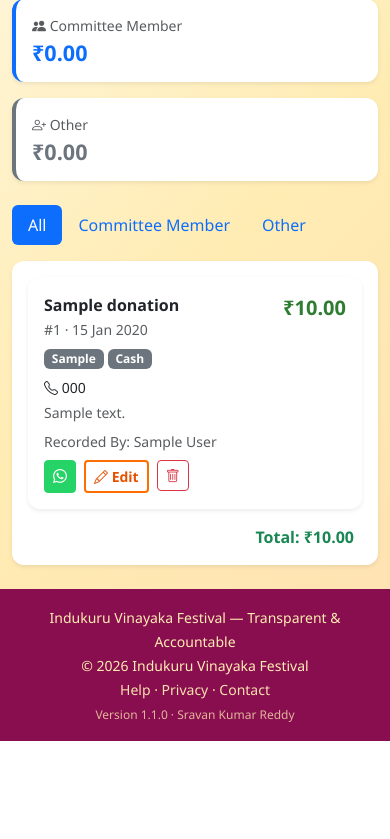
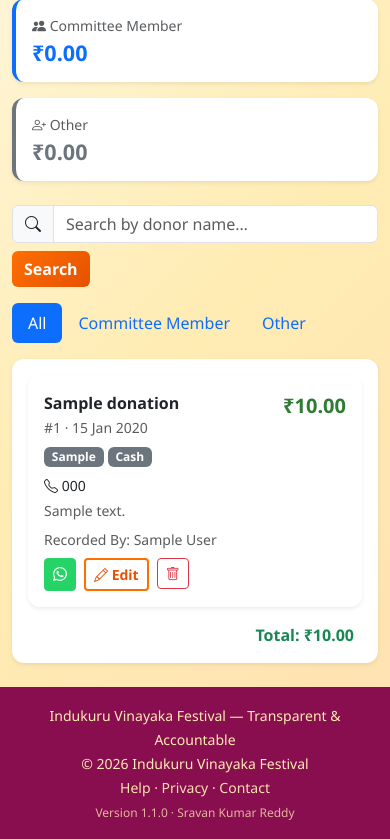
Before and after one commit to sravan123-456/my-project, a Flask app: page /donations/ in a window 390 px wide. Shown: the part 181-1020 px from the top of the page. Before the commit the page ends 922 px from the top, so only its background shows below. Run offline with Flask 3, Linux system fonts and the light colour scheme; a user stored in the database is signed in; tables that the repository leaves empty hold one stand-in row (values such as "Sample post"); some libraries are stand-ins or nearby versions.

Commit message:
Add donor search, optional phone, and admin user avatars.
Donations list supports name search with filter preservation. Phone is optional on donation forms. Admin users page shows profile photos beside names.

Co-authored-by: Cursor <cursoragent@cursor.com>

```diff
--- a/app/forms.py
+++ b/app/forms.py
@@ -127,7 +127,8 @@ class DonationForm(FlaskForm):
         "UPI Transaction ID (optional)", validators=[Optional(), Length(max=100)]
     )
     phone = StringField(
-        "Phone", validators=[DataRequired(), Length(min=10, max=20, message="Enter a valid mobile number.")]
+        "Phone (optional)",
+        validators=[Optional(), Length(min=10, max=20, message="Enter a valid mobile number.")],
     )
     notes = TextAreaField("Notes (optional)", validators=[Optional(), Length(max=500)])
     donation_date = DateField("Date", validators=[DataRequired()], format="%Y-%m-%d")
--- a/app/i18n.py
+++ b/app/i18n.py
@@ -131,6 +131,7 @@ MESSAGES = {
         "gallery.empty_year": "No photos for {year} yet.",
         "common.save": "Save",
         "common.cancel": "Cancel",
+        "common.clear": "Clear",
         "common.edit": "Edit",
         "common.delete": "Delete",
         "common.actions": "Actions",
@@ -177,6 +178,11 @@ MESSAGES = {
         "donations.whatsapp_title": "Send Telugu thank-you on WhatsApp",
         "donations.cash": "Cash",
         "donations.upi": "UPI",
+        "donations.search": "Search",
+        "donations.search_placeholder": "Search by donor name…",
+        "donations.search_empty": "No donations found for \"{query}\".",
+        "donations.phone_optional": "Phone (optional)",
+        "donations.phone_placeholder": "10-digit mobile for WhatsApp thank you",
         "expenses.title": "Expenses",
         "expenses.add": "Add Expense",
         "expenses.empty": "No expenses recorded yet.",
@@ -372,6 +378,7 @@ MESSAGES = {
         "gallery.empty_year": "{year} కోసం ఇంకా ఫోటోలు లేవు.",
         "common.save": "సేవ్",
         "common.cancel": "రద్దు",
+        "common.clear": "తొలగించు",
         "common.edit": "సవరించు",
         "common.delete": "తొలగించు",
         "common.actions": "చర్యలు",
@@ -418,6 +425,11 @@ MESSAGES = {
         "donations.whatsapp_title": "WhatsApp లో తెలుగు ధన్యవాద సందేశం పంపండి",
         "donations.cash": "నగదు",
         "donations.upi": "UPI",
+        "donations.search": "వెతకండి",
+        "donations.search_placeholder": "దాత పేరుతో వెతకండి…",
+        "donations.search_empty": "\"{query}\" కోసం దానాలు కనుగొనబడలేదు.",
+        "donations.phone_optional": "ఫోన్ (ఐచ్ఛికం)",
+        "donations.phone_placeholder": "WhatsApp ధన్యవాదానికి 10 అంకెల మొబైల్",
         "expenses.title": "ఖర్చులు",
         "expenses.add": "ఖర్చు జోడించు",
         "expenses.empty": "ఇంకా ఖర్చులు నమోదు కాలేదు.",
@@ -621,6 +633,7 @@ MESSAGES = {
         "gallery.empty_year": "{year} के लिए अभी कोई फोटो नहीं।",
         "common.save": "सहेजें",
         "common.cancel": "रद्द करें",
+        "common.clear": "साफ़ करें",
         "common.edit": "संपादित",
         "common.delete": "हटाएं",
         "common.actions": "कार्रवाई",
@@ -667,6 +680,11 @@ MESSAGES = {
         "donations.whatsapp_title": "WhatsApp पर तेलुगु धन्यवाद भेजें",
         "donations.cash": "नकद",
         "donations.upi": "UPI",
+        "donations.search": "खोजें",
+        "donations.search_placeholder": "दाता के नाम से खोजें…",
+        "donations.search_empty": "\"{query}\" के लिए कोई दान नहीं मिला।",
+        "donations.phone_optional": "फोन (वैकल्पिक)",
+        "donations.phone_placeholder": "WhatsApp धन्यवाद के लिए 10 अंकों का मोबाइल",
         "expenses.title": "खर्च",
         "expenses.add": "खर्च जोड़ें",
         "expenses.empty": "अभी कोई खर्च दर्ज नहीं।",
--- a/app/routes/donations.py
+++ b/app/routes/donations.py
@@ -43,6 +43,13 @@ def _prepare_donation_form(form):
     form.payment_mode.choices = PAYMENT_MODE_CHOICES
 
 
+def _normalize_phone(phone_value):
+    if not phone_value:
+        return None
+    stripped = phone_value.strip()
+    return stripped if stripped else None
+
+
 def _save_donation_from_form(form, recorded_by_id, organization_id):
     donation = Donation(
         organization_id=organization_id,
@@ -55,7 +62,7 @@ def _save_donation_from_form(form, recorded_by_id, organization_id):
             else None
         ),
         amount=form.amount.data,
-        phone=form.phone.data.strip(),
+        phone=_normalize_phone(form.phone.data),
         notes=form.notes.data.strip() if form.notes.data else None,
         donation_date=form.donation_date.data,
         recorded_by_id=recorded_by_id,
@@ -68,9 +75,12 @@ def _save_donation_from_form(form, recorded_by_id, organization_id):
 @login_required
 def list_donations():
     group_filter = request.args.get("group", "all")
+    search_q = (request.args.get("q") or "").strip()
     query = org_query(Donation)
     if group_filter in (DONOR_GROUP_COMMITTEE, DONOR_GROUP_OTHER):
         query = query.filter_by(donor_group=group_filter)
+    if search_q:
+        query = query.filter(Donation.donor_name.ilike(f"%{search_q}%"))
 
     donations = query.order_by(
         Donation.donation_date.desc(), Donation.id.desc()
@@ -81,6 +91,7 @@ def list_donations():
         "donations/list.html",
         donations=donations,
         group_filter=group_filter,
+        search_q=search_q,
         committee_total=committee_total,
         other_total=other_total,
     )
@@ -155,7 +166,7 @@ def edit_donation(donation_id):
             else None
         )
         donation.amount = form.amount.data
-        donation.phone = form.phone.data.strip()
+        donation.phone = _normalize_phone(form.phone.data)
         donation.notes = form.notes.data.strip() if form.notes.data else None
         donation.donation_date = form.donation_date.data
         log_activity(
--- a/app/templates/donations/form.html
+++ b/app/templates/donations/form.html
@@ -47,8 +47,8 @@
                             <small class="text-muted">Optional — leave blank if not available</small>
                         </div>
                         <div class="col-md-6">
-                            {{ form.phone.label(class="form-label") }}
-                            {{ form.phone(class="form-control" + (" is-invalid" if form.phone.errors else ""), placeholder="10-digit mobile for WhatsApp thank you") }}
+                            <label class="form-label" for="{{ form.phone.id }}">{{ t('donations.phone_optional') }}</label>
+                            {{ form.phone(class="form-control" + (" is-invalid" if form.phone.errors else ""), placeholder=t('donations.phone_placeholder')) }}
                             {% for error in form.phone.errors %}
                                 <div class="invalid-feedback">{{ error }}</div>
                             {% endfor %}
--- a/app/templates/donations/list.html
+++ b/app/templates/donations/list.html
@@ -31,15 +31,40 @@
     </div>
 </div>
 
+<form method="GET" action="{{ url_for('donations.list_donations') }}" class="row g-2 align-items-center mb-3">
+    {% if group_filter != 'all' %}
+    <input type="hidden" name="group" value="{{ group_filter }}">
+    {% endif %}
+    <div class="col-md-8 col-lg-6">
+        <div class="input-group">
+            <span class="input-group-text"><i class="bi bi-search"></i></span>
+            <input type="search" name="q" class="form-control" value="{{ search_q }}"
+                   placeholder="{{ t('donations.search_placeholder') }}" aria-label="{{ t('donations.search') }}">
+            {% if search_q %}
+            <a href="{{ url_for('donations.list_donations', group=group_filter if group_filter != 'all' else none) }}"
+               class="btn btn-outline-secondary" title="{{ t('common.clear') }}">
+                <i class="bi bi-x-lg"></i>
+            </a>
+            {% endif %}
+        </div>
+    </div>
+    <div class="col-auto">
+        <button type="submit" class="btn btn-festival">{{ t('donations.search') }}</button>
+    </div>
+</form>
+
 <ul class="nav nav-pills mb-3">
     <li class="nav-item">
-        <a class="nav-link {% if group_filter == 'all' %}active{% endif %}" href="{{ url_for('donations.list_donations') }}">{{ t('donations.filter_all') }}</a>
+        <a class="nav-link {% if group_filter == 'all' %}active{% endif %}"
+           href="{{ url_for('donations.list_donations', q=search_q or none) }}">{{ t('donations.filter_all') }}</a>
     </li>
     <li class="nav-item">
-        <a class="nav-link {% if group_filter == 'committee_member' %}active{% endif %}" href="{{ url_for('donations.list_donations', group='committee_member') }}">{{ t('dashboard.committee_member') }}</a>
+        <a class="nav-link {% if group_filter == 'committee_member' %}active{% endif %}"
+           href="{{ url_for('donations.list_donations', group='committee_member', q=search_q or none) }}">{{ t('dashboard.committee_member') }}</a>
     </li>
     <li class="nav-item">
-        <a class="nav-link {% if group_filter == 'other' %}active{% endif %}" href="{{ url_for('donations.list_donations', group='other') }}">{{ t('dashboard.other') }}</a>
+        <a class="nav-link {% if group_filter == 'other' %}active{% endif %}"
+           href="{{ url_for('donations.list_donations', group='other', q=search_q or none) }}">{{ t('dashboard.other') }}</a>
     </li>
 </ul>
 
@@ -170,8 +195,14 @@
         </div>
         {% else %}
         <div class="text-center py-5">
-            <i class="bi bi-heart display-4 text-muted"></i>
-            <p class="text-muted mt-3">{{ t('donations.empty') }}</p>
+            <i class="bi bi-{% if search_q %}search{% else %}heart{% endif %} display-4 text-muted"></i>
+            <p class="text-muted mt-3">
+                {% if search_q %}
+                {{ t('donations.search_empty', query=search_q) }}
+                {% else %}
+                {{ t('donations.empty') }}
+                {% endif %}
+            </p>
             {% if user_can_edit() %}
             <a href="{{ url_for('donations.add_donation') }}" class="btn btn-success-festival">{{ t('donations.record_first') }}</a>
             {% endif %}
```
Also changed, not shown: app/templates/admin/users.html (+23 -7 lines).
